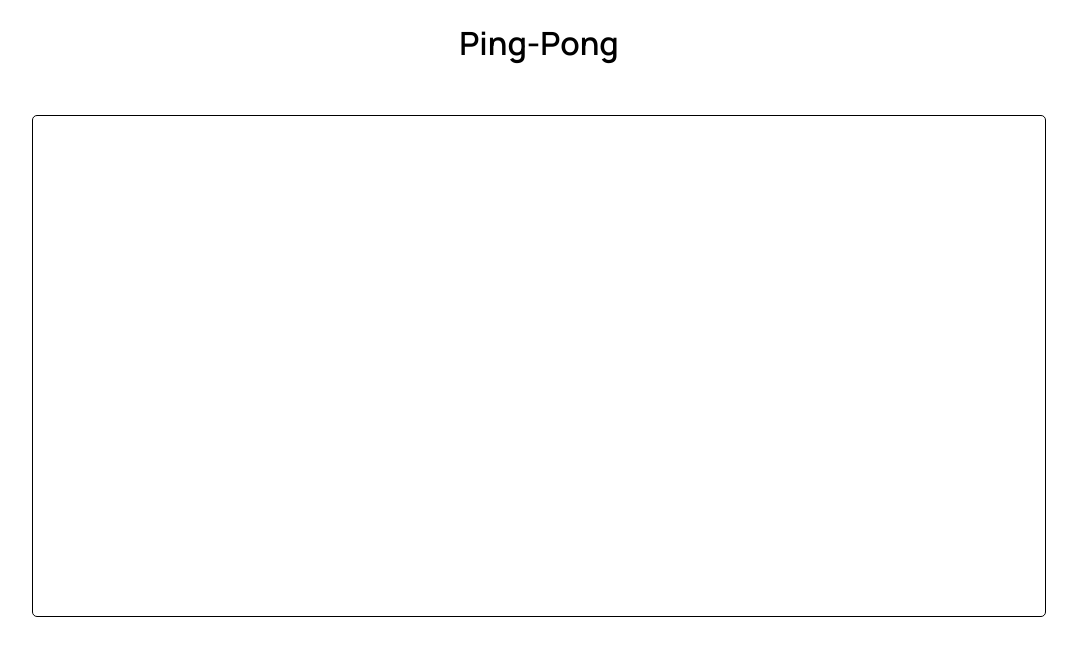
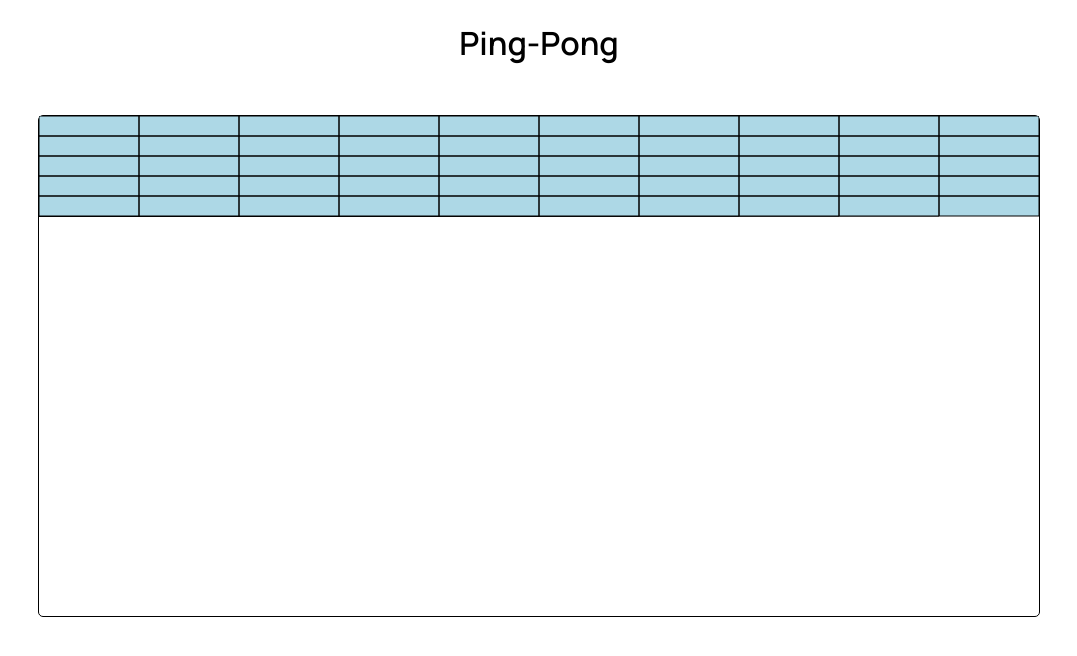
Before and after one commit to janupas/ping-pong, a plain HTML site: page index.html in a window 1280 px wide. Shown: the whole page, without its empty margins (101-1178 px from the left). Drawn offline with Linux system fonts and the light colour scheme.

Commit message:
Finished spawning bricks

```diff
--- a/index.html
+++ b/index.html
@@ -13,5 +13,7 @@
     <div>
       <canvas id="canvas"></canvas>
     </div>
+
+    <script src="script.js"></script>
   </body>
 </html>
--- a/script.js
+++ b/script.js
@@ -0,0 +1,59 @@
+const cv = document.getElementById("canvas");
+const ctx = cv.getContext("2d");
+
+cv.width = 1000;
+cv.height = 500;
+
+const nbCols = 5;
+const nbRows = 10;
+
+const bricksArray = [];
+
+const info = {
+  dx: cv.width / nbRows,
+  dy: 20,
+};
+
+let currentX = 0;
+let currentY = 0;
+
+class Brick {
+  constructor(x, y, width, height) {
+    this.x = x;
+    this.y = y;
+    this.width = width;
+    this.height = height;
+  }
+
+  draw() {
+    ctx.fillStyle = "lightblue";
+
+    ctx.rect(this.x, this.y, this.width, this.height);
+    ctx.fill();
+    ctx.stroke();
+  }
+}
+
+/**
+ * Initialize everything
+ */
+const init = () => {
+  for (let i = 0; i < nbCols; i++) {
+    for (let j = 0; j < nbRows; j++) {
+      bricksArray.push(new Brick(currentX, currentY, cv.width / nbRows, 20));
+      currentX += info.dx;
+    }
+
+    // Resetting x after each inner loop
+    currentX = 0;
+
+    // Incrementing y after each inner loop
+    currentY += info.dy;
+  }
+
+  for (let k = 0; k < bricksArray.length; k++) {
+    bricksArray[k].draw();
+  }
+};
+
+init();
--- a/style.css
+++ b/style.css
@@ -10,14 +10,9 @@ h1 {
 
 div {
   height: 500px;
-  width: 80%;
+  width: 1000px;
   border: 1px solid black;
   border-radius: 5px;
   margin: 0 auto;
   margin-top: 50px;
 }
-
-#canvas {
-  width: 100%;
-  height: 100%;
-}
```
